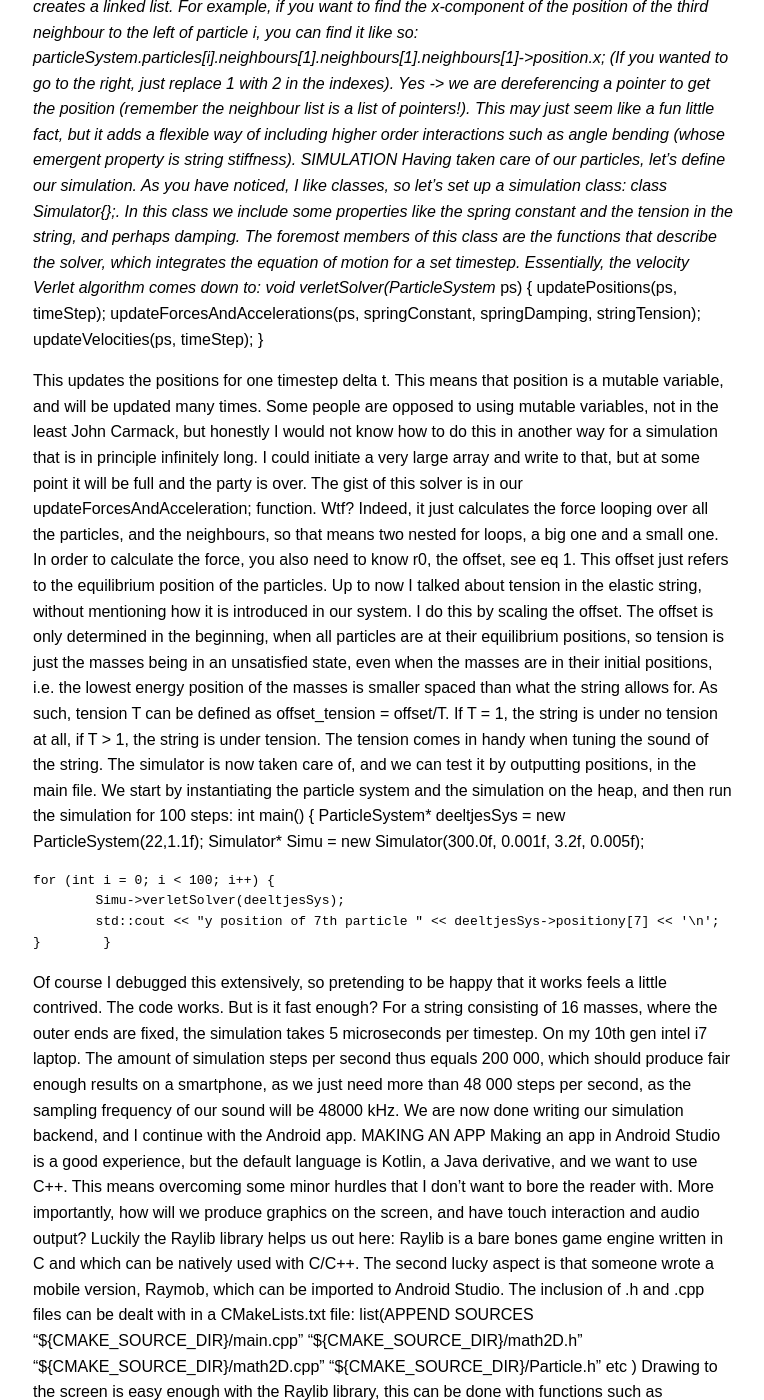
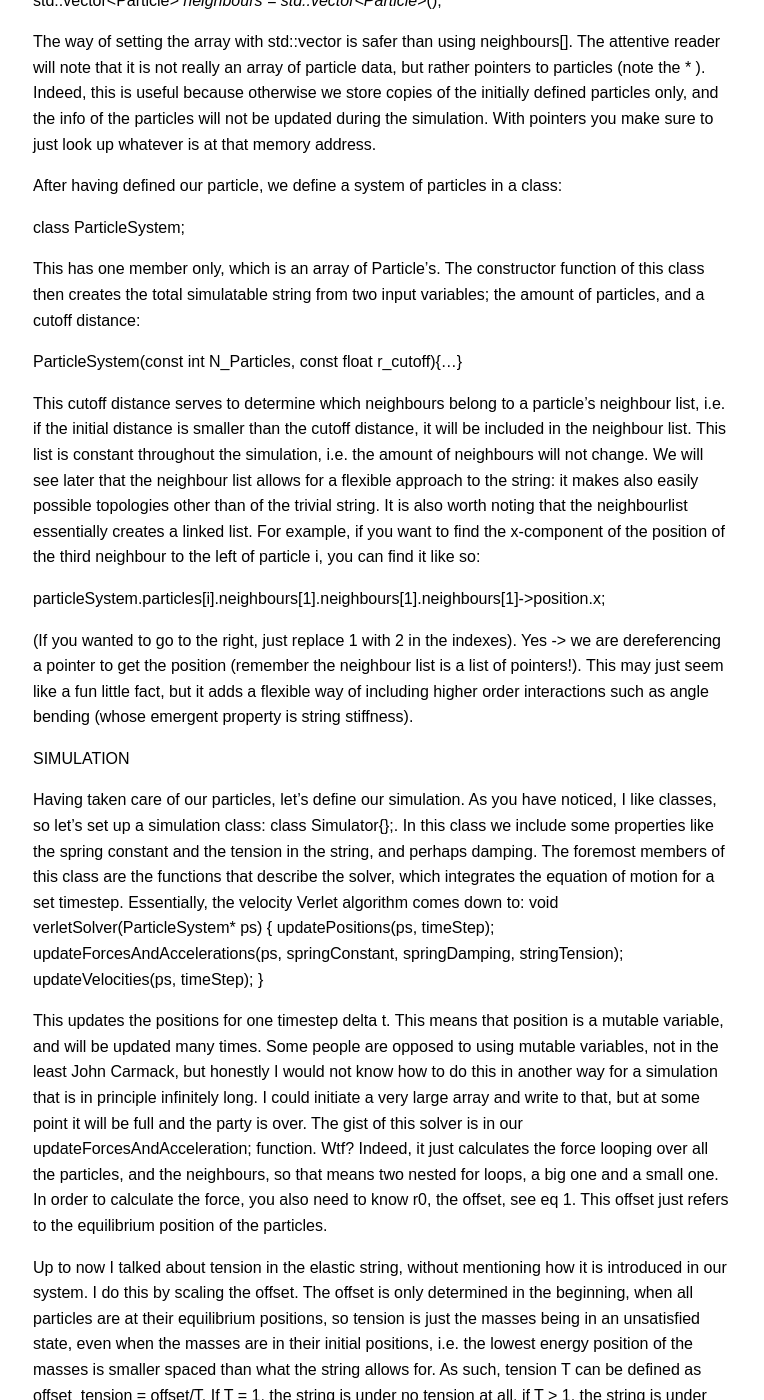
Before and after one commit to samman350/samman350.github.io, a Jekyll site: the page built from _posts/2026-02-16-string-simulation.md, in a window 1280 px wide and 1400 px high, scrolled down 1978 px. Shown: the whole window, without its empty margins (257-1021 px from the left). Built offline with Jekyll 4.4.1, drawn with Linux system fonts in a browser that asks for light colours; formulas are drawn with MathJax 3; some of the changed text lies outside the part shown.

Commit message:
Update 2026-02-16-string-simulation.md

```diff
--- a/_posts/2026-02-16-string-simulation.md
+++ b/_posts/2026-02-16-string-simulation.md
@@ -20,33 +20,56 @@
  One of the finer ways to do this is to use a velocity-Verlet solver, which is a so called symplectic solver that conserves energy (in contrast to, for example, a simple Euler solver that tends to dissipate energy). I will not go into details on this algorithm, but it involves some separate steps to calculate velocity, Force (acceleration), and position.
 And that is basically all there is to it, if you have enough of these masses, you effectively have a flexible string. How do we describe this to a computer?
 The language of choice is C++, since it’s fast, and it is supported by Android Studio (a great program for making Android apps). C++ has gotten a bad reputation lately for it’s unsafety and verbose (at least modern versions are verbose) language, but I like the easy control of pointers and the possibility of having classes. If you don’t know what a class is: it’s a struct which also allows functions as members, and does an automatic type definition. The latter means that you can for example define a car as a type: class Car{..}; , and then instantiate this type like so: ’Car Skoda;’ , similar to ’int a;’. This is one of the cornerstones of object oriented programming, and I love it. Anyway, before we define a system of coupled masses, we can define a little 2D math library, not just out of necessity, but also because it’s fun and useful to learn (I see every programming project as a chance to learn C++).
+
 MATH library
+
 Let’s define a class called Vec2, and outfit this class with functions (methods) to define  normal operations like summation and multiplication, but for two dimensions. This is called operator overloading. I chose to do this in a separate header file, .h, and have the definition of the functions in a .cpp file. It looks then a bit like this (this example shows the definition of  summation of 2D vectors in the .h file):
+
 Vec2 operator+(const Vec2& other) const;
 And here is the implementation in the .cpp file:
+
 Vec2 Vec2::operator+(const Vec2& other) const {
     return Vec2(x + other.x, y + other.y);
 }
+
 Simple enough, add two Vec2’s and return a Vec2 with the sum! The & in this case means that you pass the variable directly by reference, i.e. there is no copying of variables. The const prefix is just a hint to the compiler, and makes things as fast as possible. I also needed some custom functions for stuff like absolute distance (the r in equation 1), the direction, and the dot-product. For example, the distance function is defined as:
+
 float Vec2::DistanceTo(const Vec2& u) const{
     return std::sqrt((x - u.x) * (x - u.x) + (y - u.y) * (y - u.y));
 }
+
 Indeed you can recognize Pythagoras in there. Doing it this way, if you have two Vec2’s that indicate a position, since DistanceTo is a member function, you can evaluate the distance in this fun way:
+
 position_1.DistanceTo(position_2).
+
 I did it the same for direction and dot product, direction_1.Dot(direction_2). The more normal case would be to define it such that you can write Dot(direction_1, direction_2), but in my way it has the order of normal maths, which I like.
+
 And that was it for the math library! Now on to the particle system and simulation.
+
 PARTICLE SYSTEM AND SIMULATION
+
 Let’s start by defining a class, Particle, which has physics properties like position, velocity and acceleration, and mass. Additionally, it has Boolean properties like ‘fixed’ and ‘simulable’, the latter will come in handy when we will interact with the system, and the former is useful to fix a string at its ends. The wildest property it has, is a list of neighbours, which is a vector containing Particle’s. Indeed, the Particle class has a member of it’s own type! It is written as:
+
 std::vector<Particle*> neighbours = std::vector<Particle*>();
-The way of setting the array with std::vector is safer than using neighbours[]. The attentive reader will note that it is not really an array of particle data, but rather pointers to particles (note the *). Indeed, this is useful because otherwise we store copies of the initially defined particles only, and the info of the particles will not be updated during the simulation. With pointers you make sure to just look up whatever is at that memory address.
+
+The way of setting the array with std::vector is safer than using neighbours[]. The attentive reader will note that it is not really an array of particle data, but rather pointers to particles (note the * ). Indeed, this is useful because otherwise we store copies of the initially defined particles only, and the info of the particles will not be updated during the simulation. With pointers you make sure to just look up whatever is at that memory address.
+
 After having defined our particle, we define a system of particles in a class:
+
 class ParticleSystem;
+
 This has one member only, which is an array of Particle’s. The constructor function of this class then creates the total simulatable string from two input variables; the amount of particles, and a cutoff distance:
+
 ParticleSystem(const int N_Particles, const float r_cutoff){…}
+
 This cutoff distance serves to determine which neighbours belong to a particle’s neighbour list, i.e. if the initial distance is smaller than the cutoff distance, it will be included in the neighbour list. This list is constant throughout the simulation, i.e. the amount of neighbours will not change. We will see later that the neighbour list allows for a flexible approach to the string: it makes also easily possible topologies other than of the trivial string. It is also worth noting that the neighbourlist essentially creates a linked list. For example, if you want to find the x-component of the position of the third neighbour to the left of particle i, you can find it like so:
+
 particleSystem.particles[i].neighbours[1].neighbours[1].neighbours[1]->position.x;
+
 (If you wanted to go to the right, just replace 1 with 2 in the indexes). Yes -> we are dereferencing a pointer to get the position (remember the neighbour list is a list of pointers!). This may just seem like a fun little fact, but it adds a flexible way of including higher order interactions such as angle bending (whose emergent property is string stiffness).
+
 SIMULATION
+
 Having taken care of our particles, let’s define our simulation. As you have noticed, I like classes, so let’s set up a simulation class: class Simulator{};. In this class we include some properties like the spring constant and the tension in the string, and perhaps damping. The foremost members of this class are the functions that describe the solver, which integrates the equation of motion for a set timestep. Essentially, the velocity Verlet algorithm comes down to:
 void verletSolver(ParticleSystem* ps) {
         updatePositions(ps, timeStep);
@@ -56,8 +79,11 @@
 
 This updates the positions for one timestep delta t. This means that position is a mutable variable, and will be updated many times. Some people are opposed to using mutable variables, not in the least John Carmack, but honestly I would not know how to do this in another way for a simulation that is in principle infinitely long. I could initiate a very large array and write to that, but at some point it will be full and the party is over.
 The gist of this solver is in our updateForcesAndAcceleration; function. Wtf? Indeed, it just calculates the force looping over all the particles, and the neighbours, so that means two nested for loops, a big one and a small one. In order to calculate the force, you also need to know r0, the offset, see eq 1. This offset just refers to the equilibrium position of the particles.
+
 Up to now I talked about tension in the elastic string, without mentioning how it is introduced in our system. I do this by scaling the offset. The offset is only determined in the beginning, when all particles are at their equilibrium positions, so tension is just the masses being in an unsatisfied state, even when the masses are in their initial positions, i.e. the lowest energy position of the masses is smaller spaced than what the string allows for. As such, tension T can be defined as offset_tension = offset/T. If T = 1, the string is under no tension at all, if T > 1, the string is under tension. The tension comes in handy when tuning the sound of the string.
+
 The simulator is now taken care of, and we can test it by outputting positions, in the main file. We start by instantiating the particle system and the simulation on the heap, and then run the simulation for 100 steps:
+
 int main() {
 ParticleSystem* deeltjesSys = new ParticleSystem(22,1.1f);
 Simulator* Simu = new Simulator(300.0f, 0.001f, 3.2f, 0.005f);
@@ -68,8 +94,10 @@
 	}
 }
 
-Of course I debugged this extensively, so pretending to be happy that it works feels a little contrived. The code works. But is it fast enough? For a string consisting of 16 masses, where the outer ends are fixed, the simulation takes 5 microseconds per timestep. On my 10th gen intel i7 laptop. The amount of simulation steps per second thus equals 200 000, which should produce fair enough results on a smartphone, as we just need more than 48 000 steps per second, as the sampling frequency of our sound will be 48000 kHz. We are now done writing our simulation backend, and I continue with the Android app.
+The code works. But is it fast enough? For a string consisting of 16 masses, where the outer ends are fixed, the simulation takes 5 microseconds per timestep. On my 10th gen intel i7 laptop. The amount of simulation steps per second thus equals 200 000, which should produce fair enough results on a smartphone, as we just need more than 48 000 steps per second, as the sampling frequency of our sound will be 48000 kHz. We are now done writing our simulation backend, and I continue with the Android app.
+
 MAKING AN APP
+
 Making an app in Android Studio is a good experience, but the default language is Kotlin, a Java derivative, and we want to use C++. This means overcoming some minor hurdles that I don’t want to bore the reader with. More importantly, how will we produce graphics on the screen, and have touch interaction and audio output? Luckily the Raylib library helps us out here: Raylib is a bare bones game engine written in C and which can be natively used with C/C++. The second lucky aspect is that someone wrote a mobile version, Raymob, which can be imported to Android Studio. The inclusion of .h and .cpp files can be dealt with in a CMakeLists.txt file:
 list(APPEND SOURCES
         "${CMAKE_SOURCE_DIR}/main.cpp"
@@ -78,10 +106,17 @@
         "${CMAKE_SOURCE_DIR}/Particle.h"
 etc
 )
-Drawing to the screen is easy enough with the Raylib library, this can be done with functions such as ‘DrawCircle(x,y,radius,color)’. Touch interaction is also not too challenging, as there are ready made functions to get the touch position, outputting a Vec2 containing the coordinates of where the user places their finger on the screen. Of course, one should implement an appropriate conversion between screen coordinates and simulation coordinates, but this is straight forward. We can then use a function that checks if a finger is within a certain critical radius of a particle. If this is the case, we disable the simulation for that particle, and instead let the finger determine the position. The disabling of the simulation is done using the ‘simulable’ boolean member of the Particle class that we discussed earlier. The simulable is set to false, and the particle is then skipped in the Verlet solver, through a simple if(simulable){...} within the part of the solver that loops over the different particles. Of course this will have some consequences for the speed, as modern processors utilize ‘brach prediction’ – and by making the loop less predictible, this mechanism will inevitably suffer a bit. But, it seems still to be fast enough.
+
+Drawing to the screen is easy enough with the Raylib library, this can be done with functions such as ‘DrawCircle(x,y,radius,color)’. Touch interaction is also not too challenging, as there are ready made functions to get the touch position, outputting a Vec2 containing the coordinates of where the user places their finger on the screen. Of course, one should implement an appropriate conversion between screen coordinates and simulation coordinates, but this is straight forward. We can then use a function that checks if a finger is within a certain critical radius of a particle. If this is the case, we disable the simulation for that particle, and instead let the finger determine the position.
+
+The disabling of the simulation is done using the ‘simulable’ boolean member of the Particle class that we discussed earlier. The simulable is set to false, and the particle is then skipped in the Verlet solver, through a simple if(simulable){...} within the part of the solver that loops over the different particles. Of course this will have some consequences for the speed, as modern processors utilize ‘brach prediction’ – and by making the loop less predictible, this mechanism will inevitably suffer a bit. But, it seems still to be fast enough.
+
 The simulation is now working on a smartphone, with touch support, at a speed of some 100 000 simulation steps per second.
+
 SOUND
+
 The last objective was producing proper sound. Firstly, sound consists of pressure waves: the amplitude of the pressure wave produced by the string is taken to be equal to the sum of the velocities of the particles. When the velocity is highest, the pressure is highest, and vice versa:
+
 inline float stringAmplitude(ParticleSystem* ps) {
     float sum = 0.0f;
     for (int i = 1; i < ps->Particles.size() - 1; i++) {
@@ -89,7 +124,9 @@
     }
     return sum;
 }
+
 Note the multiplication with i, it makes the contribution less symmetric: the first particle to the left contributes less than the next one. This spatially dependent scaling is a way to let also symmetric higher harmonic overtones contribute to the total amplitude, resulting in a richer tone. If this scaling is not present, symetric waves cancel themselves out: the right half exactly cancels the left half, resulting in a less rich tone.
+
 This  with an Audio Callback function, which communicates with the sound card. This function is very much ‘Embedded-Systems-kind-of-C’, and looks like this:
 
 static void AudioCB(void* buffer, unsigned int frames)
@@ -102,15 +139,27 @@
 
 If you realize that in C, when you define an array, you really define a pointer to the first element of array, this function becomes alot easier to understand.
 This function is then passed as an argument to the following function:
+
 SetAudioStreamCallback(stream, AudioCB);
+
 At first this confused me, how does C allow for passing functions as arguments? Functions are not first class citizens here? But then I realized that you really pass a function pointer, i.e. a pointer to a function! This is allowed in C/C++, and conversion from function to function pointer apparently happens automatically in the compiler.
-Good digital audio quality means a sample rate of 48000 samples per second (the simulation should not run slower than this, but also not faster). The Audio Callback function takes in data at this speed, the trick is to keep it fed with a continuous stream of data. It’s like a hungry mouth that has to be filled with floats at all time. The only way to do this is to have a buffer to write to, to keep some headspace between writing (simulation) and reading (audio callback). But buffers are full after a while, not infinite? This was a bit of a difficulty, as I tried a bunch of things at this point (let the callback itself progress the simulation, progress the simulation in another loop, and let the callback function read from that), but none of them worked. Everything just sounded bad, and so I concluded I needed to look a bit deeper into what is actually going on in the sound output. The best way to inspect the sound output is to use an oscilloscope that I luckily had bought for Arduino projects (mine is a Siglent SDS 1202X-E). This was the perfect solution to this data inspection problem; just hook it up to a 3.5 mm plug coming out of my phone, play the string, and watch the oscilloscope screen.
 
- This particular example shows a buffer that updates too slow, such that the audio callback mostly receives repeated chunks of data. This I could never have learned without the oscilloscope.
+Good digital audio quality means a sample rate of 48000 samples per second (the simulation should not run slower than this, but also not faster). The Audio Callback function takes in data at this speed, the trick is to keep it fed with a continuous stream of data. It’s like a hungry mouth that has to be filled with floats at all time. The only way to do this is to have a buffer to write to, to keep some headspace between writing (simulation) and reading (audio callback). But buffers are full after a while, not infinite? This was a bit of a difficulty, as I tried a bunch of things at this point (let the callback itself progress the simulation, progress the simulation in another loop, and let the callback function read from that), but none of them worked. Everything just sounded bad, and so I concluded I needed to look a bit deeper into what is actually going on in the sound output.
+
+The best way to inspect the sound output is to use an oscilloscope that I luckily had bought for Arduino projects (mine is a Siglent SDS 1202X-E). This was the perfect solution to this data inspection problem; just hook it up to a 3.5 mm plug coming out of my phone, play the string, and watch the oscilloscope screen.
+
+This particular example shows a buffer that updates too slow, such that the audio callback mostly receives repeated chunks of data. This I could never have learned without the oscilloscope.
+
 I realized that perhaps I needed to use a ring buffer, a type of buffer with periodic boundary conditions, i.e. like a snake biting its own tail. In this type of buffer, there is a ‘write head’, and a ‘read head’. When the write head reaches the size of the buffer, it will continue overwriting the oldest data. The read head just runs after it, it should be slow enough so as not to overtake the write head, but fast enough that it wil not be overtaken by the write head. I borrowed a ring buffer class from Embedded Artistry, which contains all the details on how to read and write to such a buffer, as well as methods to measure the distance between the write and the read head. You can then instantiate the ringbuffer in the following way:
+
 CircularBuffer<float> ringbuff = CircularBuffer<float>(BUFFER_SIZE);
+
 After this, you can write data with a ‘put’ command:
+
 ringbuff.put(Amplitude);
+
 and read data with a get() command:
+
 ringbuff.get()
+
 Very easy!
```
Also changed, not shown: other parts of _posts/2026-02-16-string-simulation.md (+1 -1 lines).
